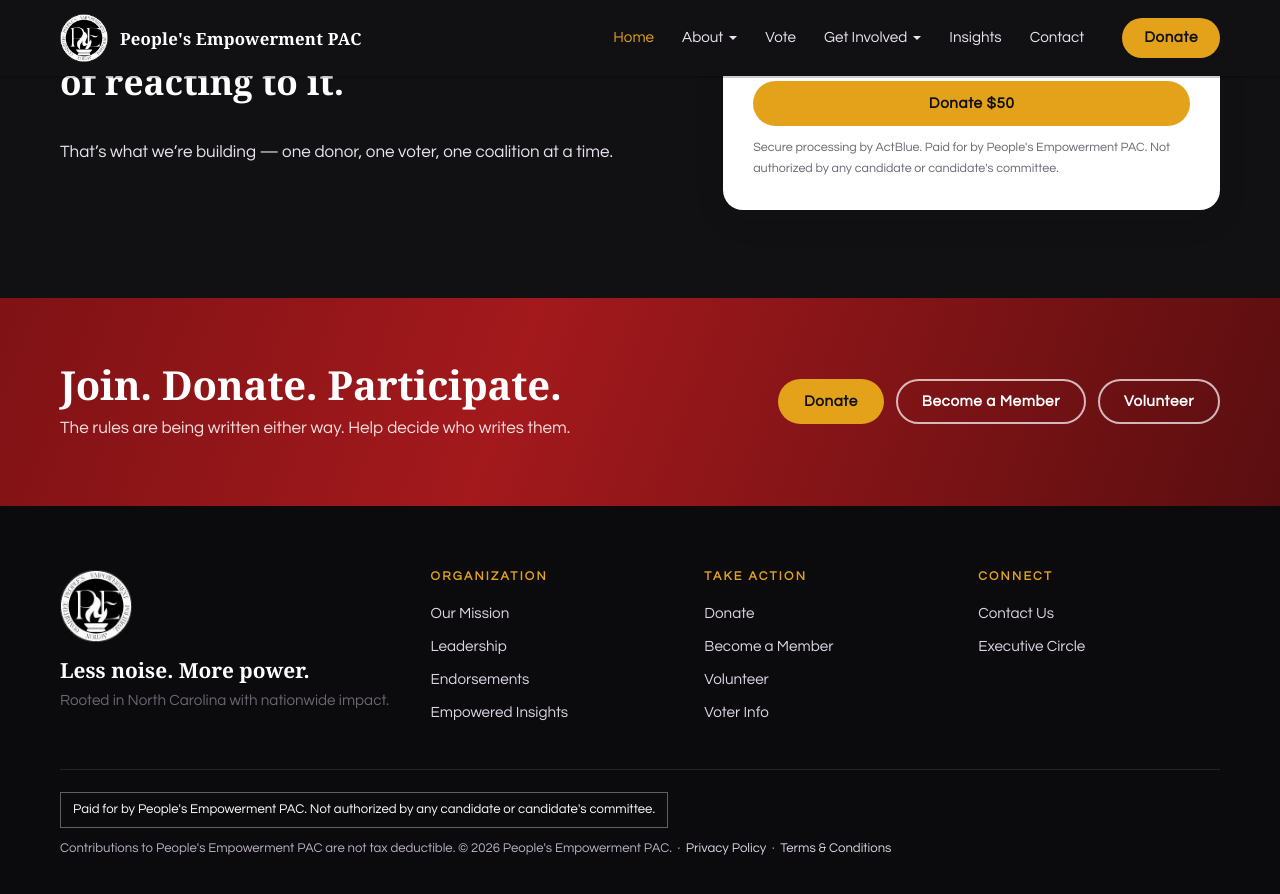
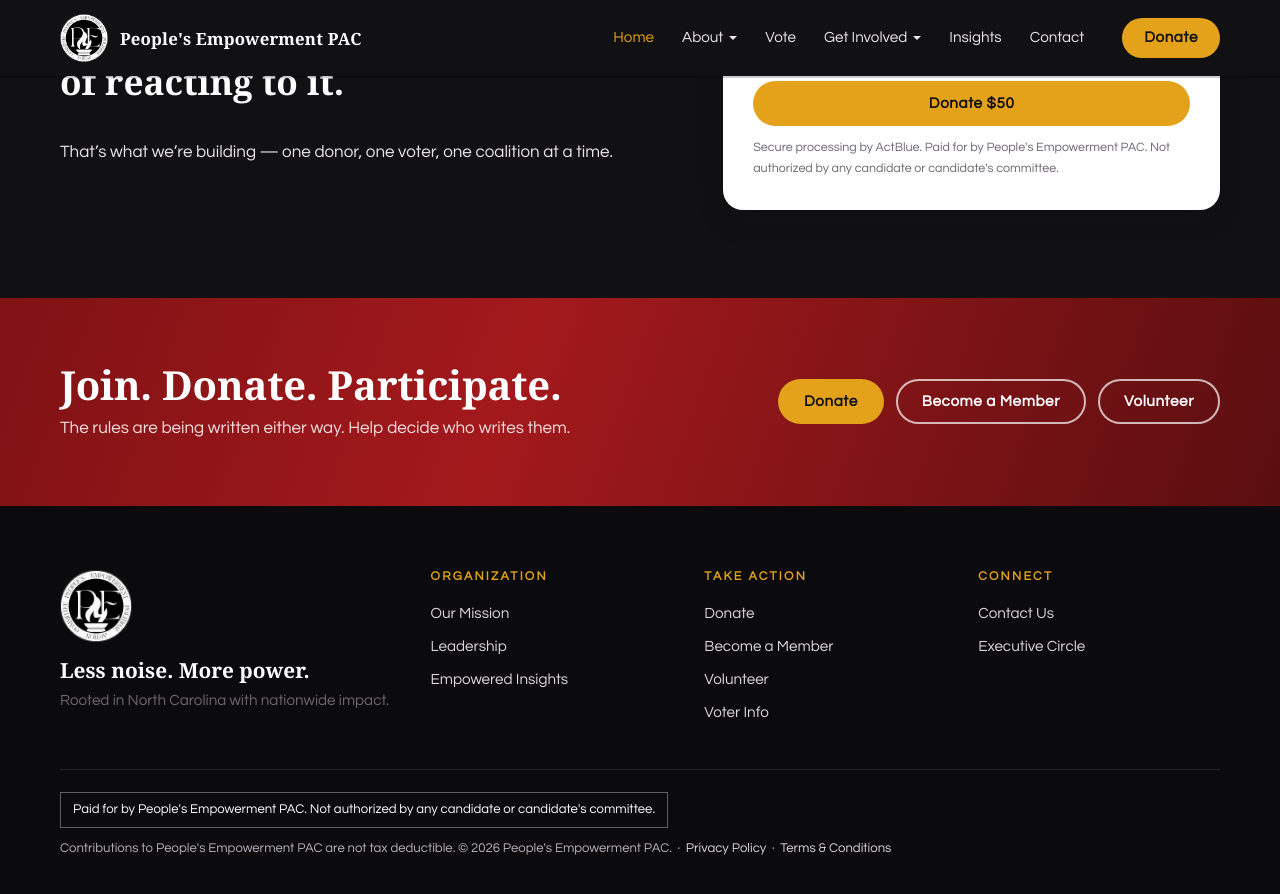
Before and after one commit to PEPACNC/pepac-site, a Jekyll site: the page built from index.html, in a window 1280 px wide and 900 px high, scrolled down 2726 px. Shown: the top 894 px of the window. Built offline with Jekyll 4.4.1, drawn with Linux system fonts in a browser that asks for light colours; some web fonts are replaced.

Commit message:
Remove Endorsements from footer

```diff
--- a/_includes/footer.html
+++ b/_includes/footer.html
@@ -9,7 +9,6 @@
       <h4>Organization</h4>
       <a href="{{ '/aboutpepac' | relative_url }}">Our Mission</a>
       <a href="{{ '/pepacleadership' | relative_url }}">Leadership</a>
-      <a href="{{ '/endorsements' | relative_url }}">Endorsements</a>
       <a href="{{ '/blog' | relative_url }}">Empowered Insights</a>
     </div>
     <div>
```
